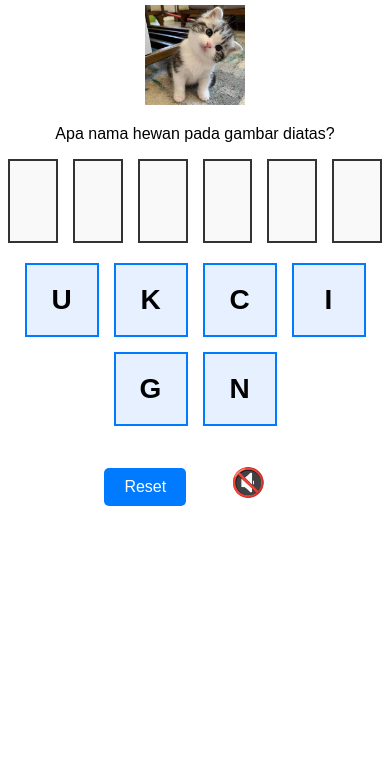
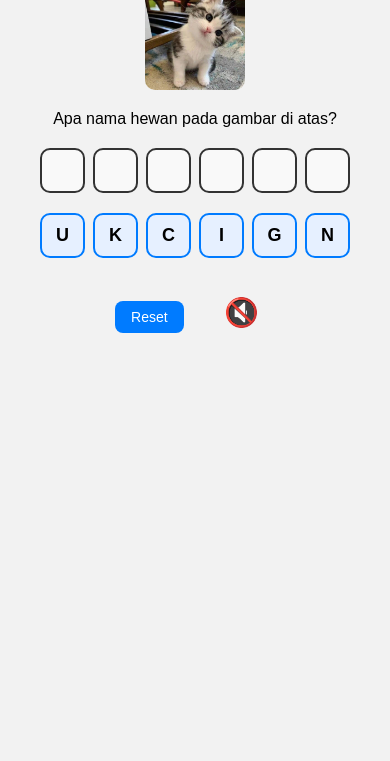
Before and after one commit to Bandit359/kemontokan, a plain HTML site: page coba.html in a window 390 px wide. Shown: the part 83-844 px from the top of the page. Drawn offline with Linux system fonts and the light colour scheme.

Commit message:
Update coba.html

```diff
--- a/coba.html
+++ b/coba.html
@@ -1,57 +1,82 @@
 <!DOCTYPE html>
 <html lang="en">
 <head>
-  <meta charset="UTF-8">
-  <meta name="viewport" content="width=device-width, initial-scale=1.0">
+  <meta charset="UTF-8" />
+  <meta name="viewport" content="width=device-width, initial-scale=1.0" />
   <title>Game Susun Kata</title>
   <style>
+    * {
+      box-sizing: border-box;
+    }
+
     body {
       font-family: Arial, sans-serif;
       text-align: center;
-      margin-top: 40px;
+      margin: 0;
+      padding: 20px;
+      background: #f2f2f2;
+    }
+
+    h2 {
+      margin-bottom: 10px;
+    }
+
+    img {
+      width: 120px;
+      height: 120px;
+      object-fit: cover;
+      border-radius: 10px;
+    }
+
+    p {
+      font-size: 1rem;
+      margin-bottom: 20px;
     }
 
     .empty-boxes {
       display: flex;
       justify-content: center;
-      gap: 15px;
+      flex-wrap: wrap;
+      gap: 10px;
       margin-bottom: 20px;
     }
 
     .box {
-      width: 80px;
-      height: 80px;
+      width: 70px;
+      height: 70px;
       border: 2px solid #333;
       display: flex;
       justify-content: center;
       align-items: center;
-      font-size: 32px;
+      font-size: 28px;
       font-weight: bold;
       background: #f9f9f9;
+      border-radius: 10px;
       transition: background 0.3s;
     }
 
     .letters {
       display: flex;
       justify-content: center;
-      gap: 15px;
       flex-wrap: wrap;
+      gap: 10px;
       max-width: 600px;
-      margin: 20px auto;
+      margin: 0 auto 20px;
     }
 
     .letter {
-      width: 70px;
-      height: 70px;
+      width: 65px;
+      height: 65px;
       border: 2px solid #007bff;
       display: flex;
       justify-content: center;
       align-items: center;
-      font-size: 28px;
+      font-size: 26px;
       font-weight: bold;
       background: #e6f0ff;
       cursor: pointer;
       transition: 0.2s;
+      border-radius: 10px;
     }
 
     .letter:hover {
@@ -61,9 +86,9 @@
     }
 
     #message {
-      font-size: 22px;
+      font-size: 20px;
       font-weight: bold;
-      margin-top: 15px;
+      margin-top: 10px;
     }
 
     .correct {
@@ -74,10 +99,10 @@
       color: red;
     }
 
-
     .box.correct {
       background: #c6f6c6;
     }
+
     .box.wrong {
       background: #f8c6c6;
     }
@@ -88,15 +113,15 @@
       font-size: 16px;
       cursor: pointer;
       border: none;
-      border-radius: 5px;
+      border-radius: 8px;
       background: #007bff;
       color: white;
+      transition: 0.3s;
     }
 
     button:hover {
       background: #0056b3;
     }
-
 
     #audioBtn {
       font-size: 28px;
@@ -105,13 +130,67 @@
       cursor: pointer;
       margin-top: 10px;
     }
+
+    /* ✅ RESPONSIVE DESIGN */
+    @media (max-width: 768px) {
+      .box {
+        width: 55px;
+        height: 55px;
+        font-size: 22px;
+      }
+
+      .letter {
+        width: 55px;
+        height: 55px;
+        font-size: 22px;
+      }
+
+      img {
+        width: 100px;
+        height: 100px;
+      }
+
+      button {
+        padding: 8px 16px;
+        font-size: 14px;
+      }
+    }
+
+    @media (max-width: 480px) {
+      body {
+        padding: 15px;
+      }
+
+      .empty-boxes {
+        gap: 8px;
+      }
+
+      .letters {
+        gap: 8px;
+      }
+
+      .box {
+        width: 45px;
+        height: 45px;
+        font-size: 18px;
+      }
+
+      .letter {
+        width: 45px;
+        height: 45px;
+        font-size: 18px;
+      }
+
+      #message {
+        font-size: 18px;
+      }
+    }
   </style>
 </head>
 <body>
-
   <h2>Game Susun Kata</h2>
-<img src="kucing.jpg" alt="" style="width: 100px; height: 100px;">
-<p>Apa nama hewan pada gambar diatas?</p>
+  <img src="kucing.jpg" alt="Gambar hewan">
+  <p>Apa nama hewan pada gambar di atas?</p>
 
   <div class="empty-boxes">
     <div class="box"></div>
@@ -122,7 +201,6 @@
     <div class="box"></div>
   </div>
 
-
   <div class="letters">
     <div class="letter">U</div>
     <div class="letter">K</div>
@@ -132,13 +210,10 @@
     <div class="letter">N</div>
   </div>
 
-
   <div id="message"></div>
-
 
   <button onclick="resetGame()">Reset</button>
   <button id="audioBtn" onclick="toggleMusic()">🔇</button>
-
 
   <audio id="bgMusic" loop>
     <source src="Super Mario Bros. Theme Song.mp3" type="audio/mpeg">
@@ -157,11 +232,9 @@
     letters.forEach(letter => {
       letter.addEventListener("click", () => {
         if (currentIndex < emptyBoxes.length && letter.style.visibility !== "hidden") {
-
           emptyBoxes[currentIndex].textContent = letter.textContent;
           currentIndex++;
           letter.style.visibility = "hidden";
-
 
           if (currentIndex === emptyBoxes.length) {
             checkAnswer();
@@ -203,7 +276,6 @@
       currentIndex = 0;
     }
 
-
     function toggleMusic() {
       if (bgMusic.paused) {
         bgMusic.play();
@@ -214,6 +286,5 @@
       }
     }
   </script>
-
 </body>
 </html>
```
